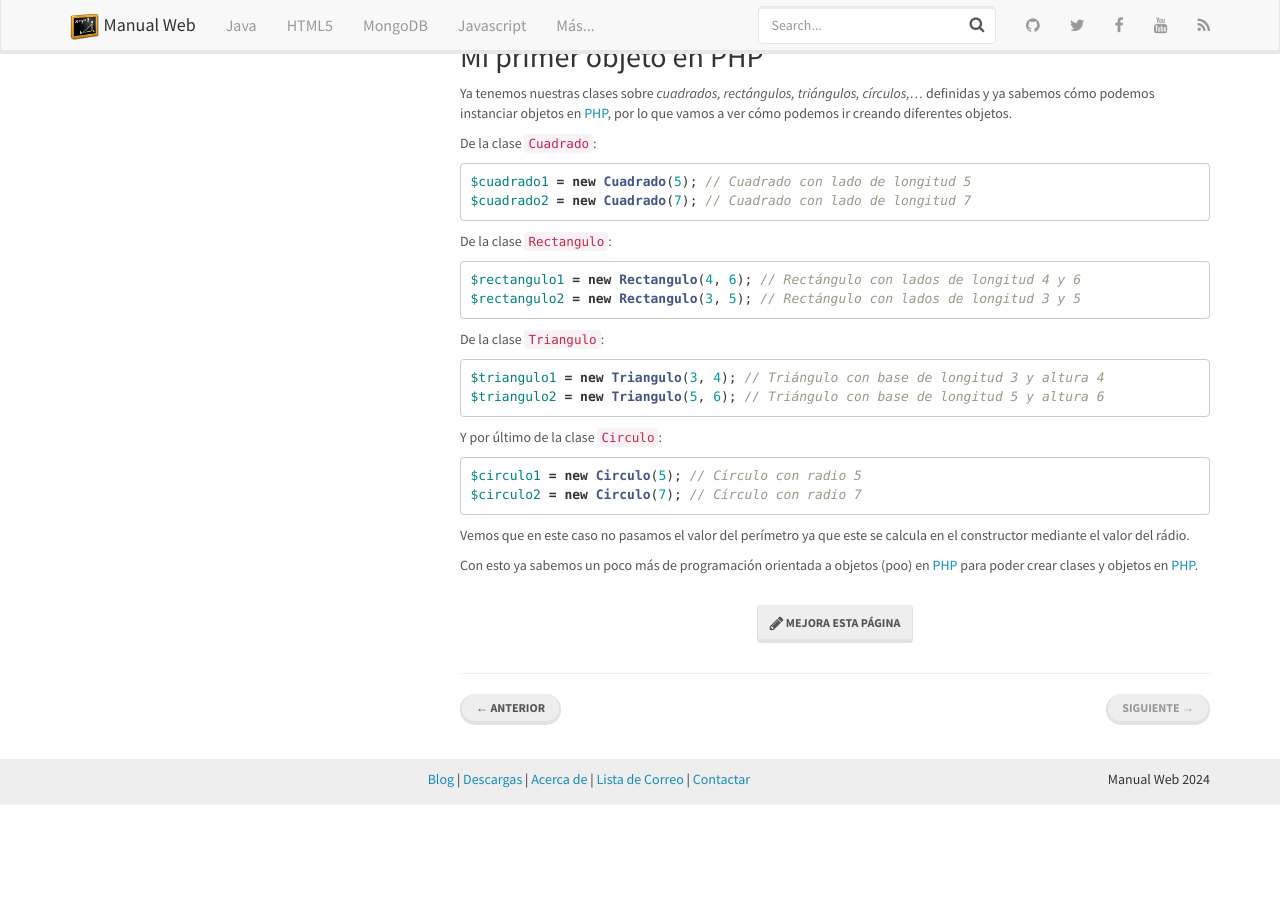
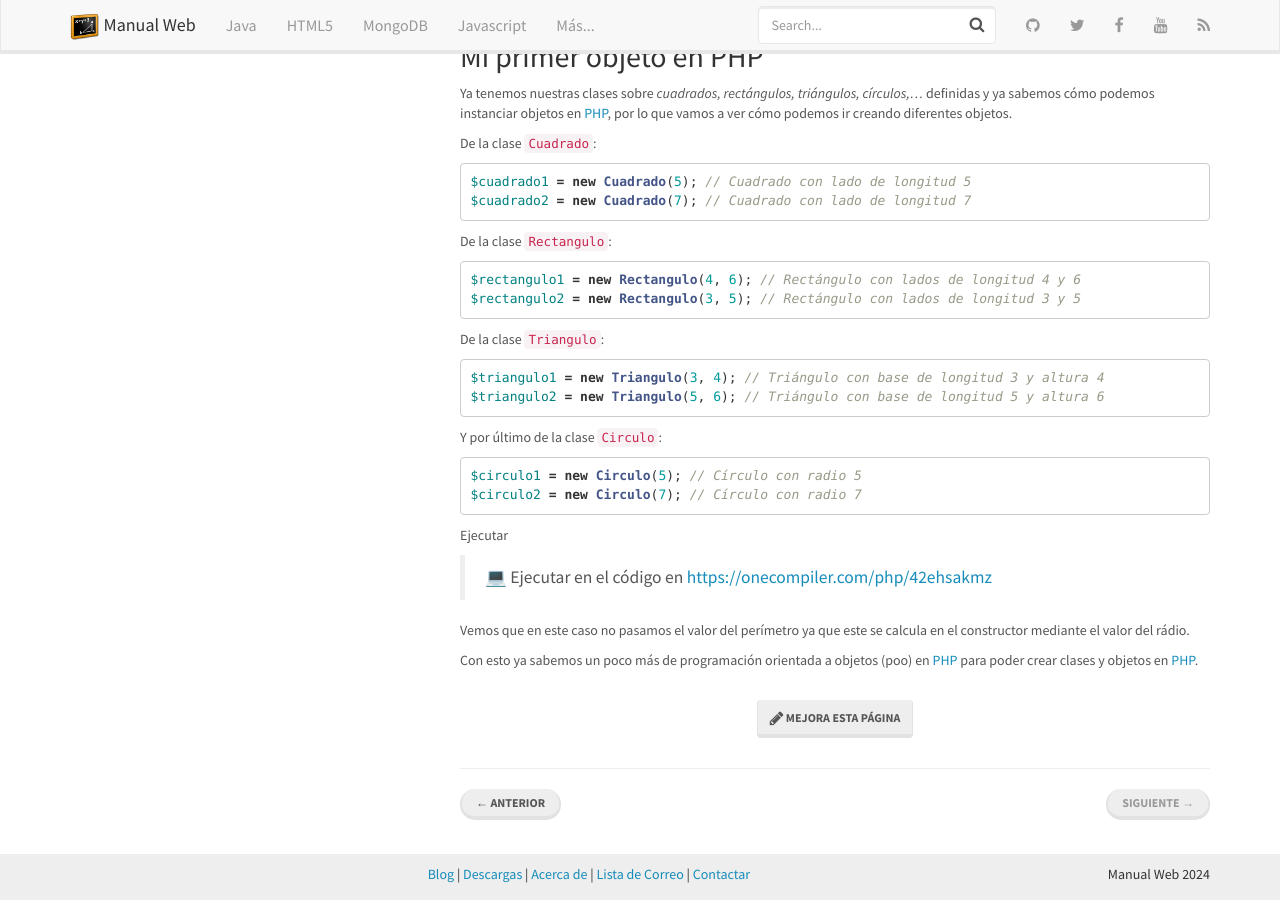
Before and after one commit to manualweb/manualweb, a Jekyll site: the page built from _php/clases-y-objetos-en-php.md, in a window 1280 px wide and 900 px high, scrolled down 1993 px. Built offline with Jekyll 4.4.1, drawn with Linux system fonts in a browser that asks for light colours; nearby versions of some CDN libraries; before the commit the page ends 2798 px from its top, so only the background shows below that.

Commit message:
Nuevos Elementos

````diff
--- a/_php/clases-y-objetos-en-php.md
+++ b/_php/clases-y-objetos-en-php.md
@@ -163,6 +163,12 @@ $circulo2 = new Circulo(7); // Círculo con radio 7
 ```
 
 
+Ejecutar
+
+
+> 💻 Ejecutar en el código en [https://onecompiler.com/php/42ehsakmz](https://onecompiler.com/php/42ehsakmz)
+
+
 Vemos que en este caso no pasamos el valor del perímetro ya que este se calcula en el constructor mediante el valor del rádio.
 
 
````
